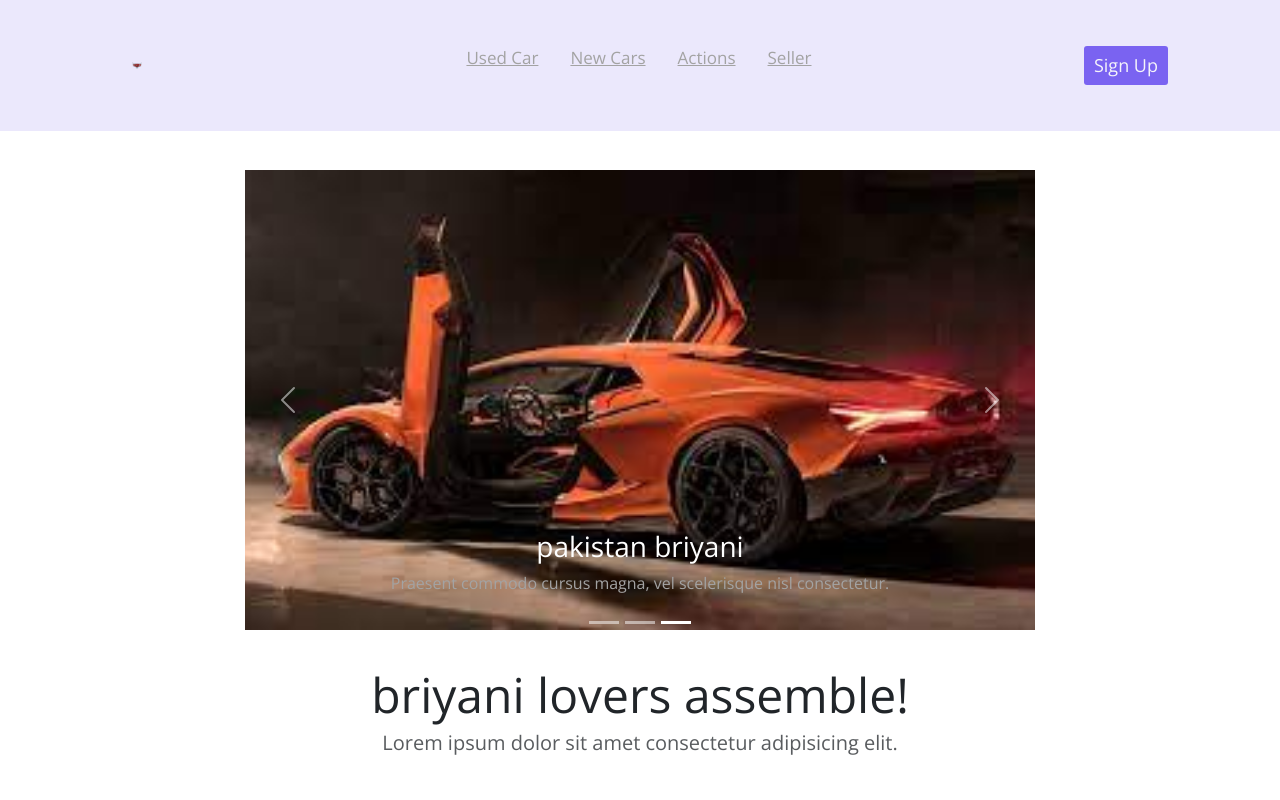
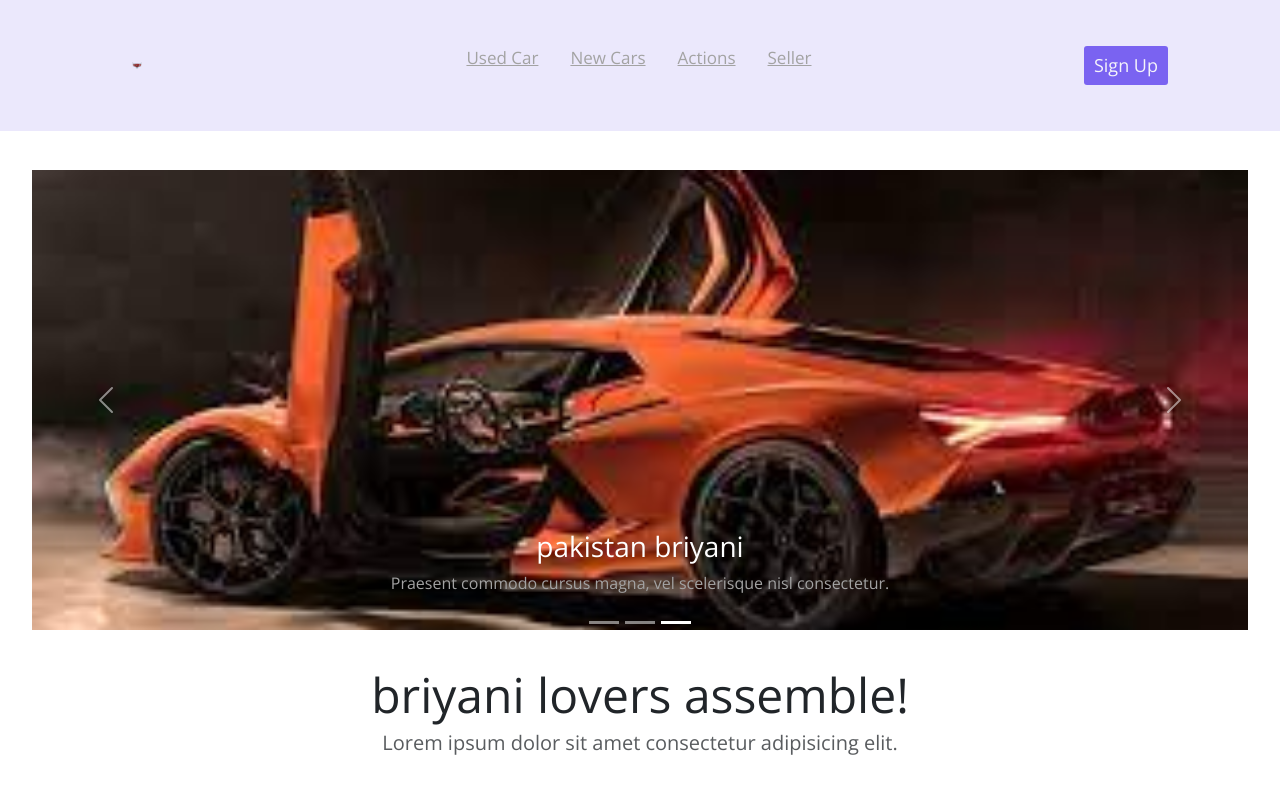
Before and after one commit to imvicky01/carsales, a React (Vite) app: page / in a window 1280 px wide. Shown: the top 800 px of the page. Built offline with nearby package versions, Linux system fonts and the light colour scheme.

Commit message:
innumtable css over agala

```diff
--- a/src/Components/Banner/Banner.jsx
+++ b/src/Components/Banner/Banner.jsx
@@ -5,8 +5,11 @@ import image1 from "../../Assets/car11.jpg";
 import image2 from "../../Assets/car12.webp";
 import image3 from "../../Assets/car13.jpg";
 
+const Banner = () => {
   const carouselStyle = {
     marginTop: "150px", // Add margin at the top of the Carousel
+    // margin: "0", // Remove margin
+    // position: "center", // Add relative positioning
   };
 
   const imageStyle = {
@@ -14,11 +17,10 @@ const imageStyle = {
     height: "500px",
   };
 
-const Banner = () => {
   return (
     <Container fluid>
       <Row className="justify-content-center align-items-center">
-        <Col lg={8}>
+        <Col lg={100}>
           <Carousel style={carouselStyle}>
             {" "}
             {/* Apply the carousel style */}
```
Lines whose indentation alone changed are shown as unchanged.
